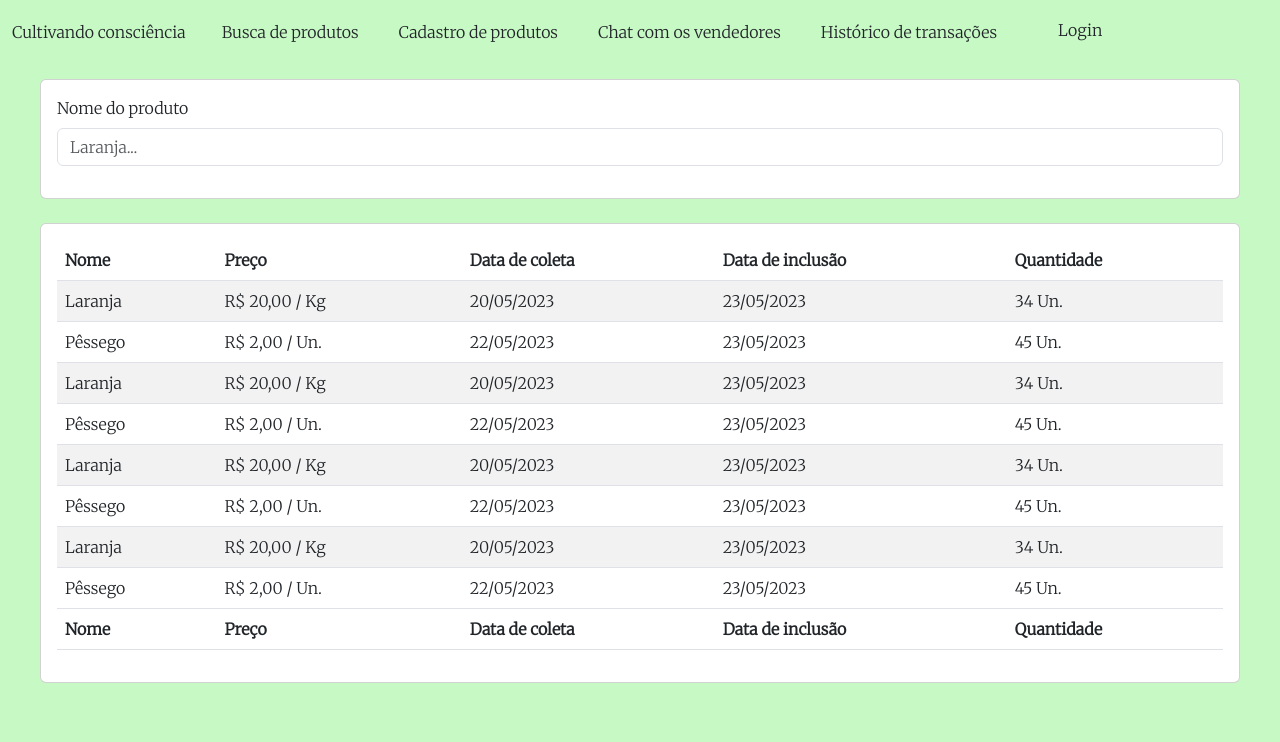
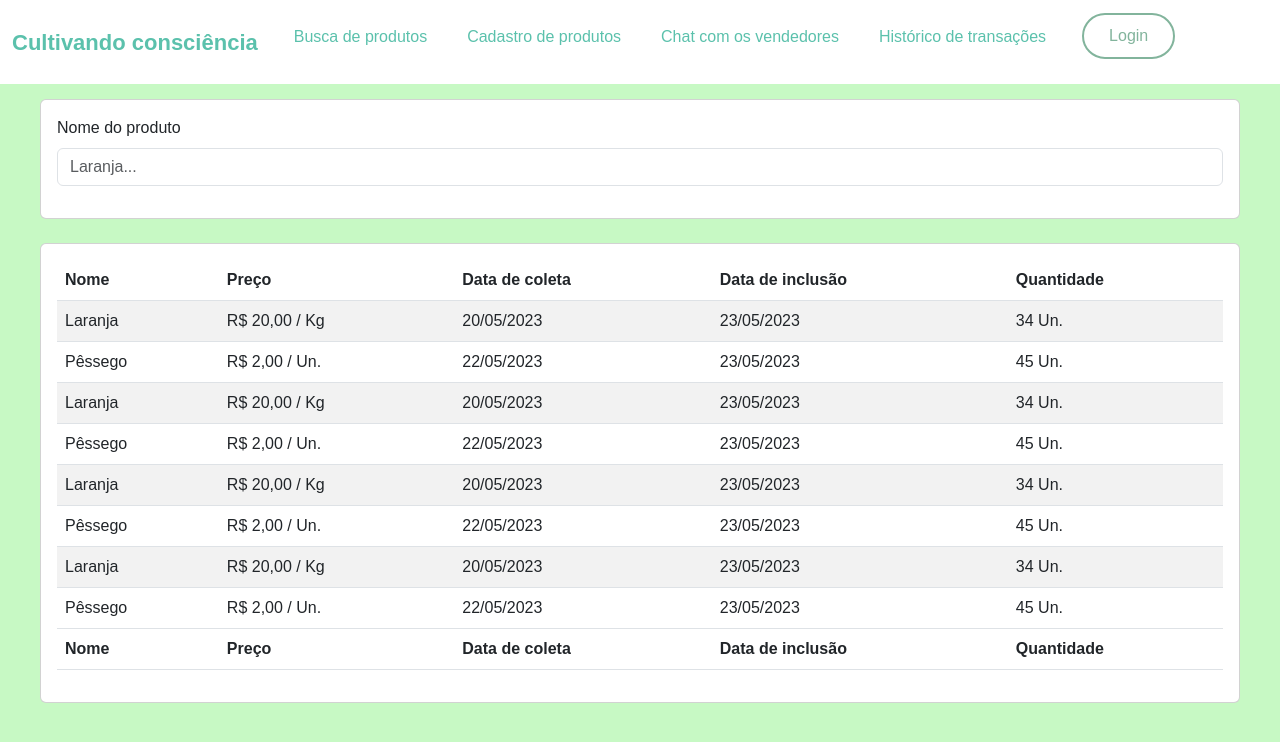
Before and after one commit to gabriel-fonseca-repo/ccprot, an Astro site: page /busca_produtos in a window 1280 px wide. Built offline with nearby package versions, Linux system fonts and the light colour scheme; Astro itself is replaced by a stand-in of ours; a web font is replaced by a local one.

Commit message:
Build para deploy e finalização dos ajustes

```diff
--- a/src/components/Navbar.astro
+++ b/src/components/Navbar.astro
@@ -1,5 +1,5 @@
 <nav class="navbar navbar-expand-lg">
-	<div class="container-fluid">
+	<div class="container-fluid" style="margin: 5px 0px 5px 0px;">
 		<a class="navbar-brand" href="/">Cultivando consciência</a>
 		<button class="navbar-toggler" type="button" data-bs-toggle="collapse" data-bs-target="#navbarSupportedContent" aria-controls="navbarSupportedContent" aria-expanded="false" aria-label="Toggle navigation">
 			<span class="navbar-toggler-icon"></span>
@@ -18,7 +18,7 @@
 				<li class="nav-item">
 					<a class="nav-link active" href="/hist_transacoes">Histórico de transações</a>
 				</li>
-				<li class="nav-item ms-3">
+				<li class="nav-item ms-3" style="margin-bottom: 20px;">
 					<a class="nav-link custom-btn custom-border-btn btn" href="/cadastro_usuario">Login</a>
 				</li>
 			</ul>
--- a/src/layouts/Layout.astro
+++ b/src/layouts/Layout.astro
@@ -30,17 +30,80 @@ const { title } = Astro.props;
 </html>
 
 <style is:global>
-	@import url("https://fonts.googleapis.com/css2?family=Merriweather:wght@300&display=swap");
-	* {
-		font-family: "Merriweather", serif;
+	@font-face {
+		font-family: "Metropolis";
+		src: url("../fonts/Metropolis/Metropolis-Regular.woff2") format("woff2"), url("../fonts/Metropolis/Metropolis-Regular.woff") format("woff");
+		font-weight: normal;
+		font-style: normal;
+		font-display: swap;
+	}
+
+	@font-face {
+		font-family: "Metropolis";
+		src: url("../fonts/Metropolis/Metropolis-Light.woff2") format("woff2"), url("../fonts/Metropolis/Metropolis-Light.woff") format("woff");
+		font-weight: 300;
+		font-style: normal;
+		font-display: swap;
+	}
+
+	@font-face {
+		font-family: "Metropolis";
+		src: url("../fonts/Metropolis/Metropolis-SemiBold.woff2") format("woff2"), url("../fonts/Metropolis/Metropolis-SemiBold.woff") format("woff");
+		font-weight: 600;
+		font-style: normal;
+		font-display: swap;
+	}
+
+	@font-face {
+		font-family: "Metropolis";
+		src: url("../fonts/Metropolis/Metropolis-Bold.woff2") format("woff2"), url("../fonts/Metropolis/Metropolis-Bold.woff") format("woff");
+		font-weight: bold;
+		font-style: normal;
+		font-display: swap;
+	}
+
+	:root {
+		--white-color: #ffffff;
+		--primary-color: #5bc1ac;
+		--secondary-color: #5a8069;
+		--section-bg-color: #f0f8ff;
+		--site-footer-bg-color: #588b7b;
+		--custom-btn-bg-color: #82b49c;
+		--custom-btn-bg-hover-color: #5bc1ac;
+		--dark-color: #000000;
+		--p-color: #717275;
+		--border-color: #e9eaeb;
+
+		--body-font-family: "Metropolis", sans-serif;
+
+		--h1-font-size: 52px;
+		--h2-font-size: 46px;
+		--h3-font-size: 32px;
+		--h4-font-size: 28px;
+		--h5-font-size: 24px;
+		--h6-font-size: 22px;
+		--p-font-size: 16px;
+		--btn-font-size: 18px;
+		--copyright-font-size: 14px;
+
+		--border-radius-large: 100px;
+		--border-radius-medium: 20px;
+		--border-radius-small: 10px;
+
+		--font-weight-light: 300;
+		--font-weight-normal: 400;
+		--font-weight-semibold: 600;
+		--font-weight-bold: 700;
 	}
 	main {
 		width: 100%;
-		padding: 15px;
 		overflow-y: auto;
 		overflow-x: hidden;
-		display: flex;
 		align-items: center;
+	}
+	body {
+		background-color: var(--white-color);
+		font-family: var(--body-font-family);
 	}
 	body {
 		background-color: rgb(199, 249, 196);
--- a/src/pages/busca_produtos.astro
+++ b/src/pages/busca_produtos.astro
@@ -101,6 +101,7 @@ import Layout from "../layouts/Layout.astro";
 		display: flex;
 		justify-content: center;
 		flex-direction: column;
+		padding: 15px;
 	}
 	div.card {
 		width: 100%;
--- a/src/pages/cadastro_produto.astro
+++ b/src/pages/cadastro_produto.astro
@@ -56,6 +56,7 @@ import Layout from "../layouts/Layout.astro";
 <style is:inline>
 	main {
 		justify-content: space-evenly;
+		padding: 15px;
 	}
 	img.img-wide {
 		margin-right: 30px;
--- a/src/pages/cadastro_usuario.astro
+++ b/src/pages/cadastro_usuario.astro
@@ -6,16 +6,11 @@ import Layout from "../layouts/Layout.astro";
 	<section class="register">
 		<div class="card">
 			<div class="col-md-3">
-				<img class="py-5 mx-5" style="display: block; max-width: 100%; height: auto;" src="img/Img3.png" />
+				<img class="py-5 mx-5" style="display: block; max-width: 100%; height: auto;" src="/images/Img3.png" />
 			</div>
 
 			<div class="col-md-6 pe-0 me-0">
-				<h3 id="text" class="text-md-center pt-5 pb-2">Crie sua conta</h3>
 				<div id="pageBody" class="container-md px-0 mx-0 rounded" style="background-color: rgb(199, 234, 217);">
-					<div class="col-12 pt-3 pe-3">
-						<h6 class="text-md-end">*Campos Obrigatórios</h6>
-					</div>
-
 					<div class="card-body">
 						<h3 id="text" class="card-title">Crie sua conta</h3>
 						<div class="col-12 px-0">
@@ -123,7 +118,7 @@ import Layout from "../layouts/Layout.astro";
 					</div>
 				</div>
 				<div class="col-md-3">
-					<img class="py-10 my-5" style="display: block; max-width: 100%; height: auto;" src="img/Img4.png" />
+					<img class="py-10 my-5" style="display: block; max-width: 100%; height: auto;" src="/images/Img4.png" />
 				</div>
 			</div>
 		</div>
@@ -141,15 +136,16 @@ import Layout from "../layouts/Layout.astro";
 				</div>
 			</div>
 		</div>
+	</section>
+</Layout>
 
 <style is:inline>
 	main {
 		justify-content: space-evenly;
+		padding: 15px;
 	}
 	div.card {
 		background-color: rgb(199, 234, 217);
 		max-width: 1200px;
 	}
 </style>
-	</section>
-</Layout>
--- a/src/pages/index.astro
+++ b/src/pages/index.astro
@@ -15,7 +15,6 @@ import Layout from "../layouts/Layout.astro";
 
 									<div class="carousel-caption d-flex flex-column justify-content-end">
 										<h1>Cultivando</h1>
-
 										<h1>Consciência</h1>
 									</div>
 								</div>
@@ -320,84 +319,6 @@ import Layout from "../layouts/Layout.astro";
 </Layout>
 
 <style>
-	@font-face {
-		font-family: "Metropolis";
-		src: url("../fonts/Metropolis/Metropolis-Regular.woff2") format("woff2"), url("../fonts/Metropolis/Metropolis-Regular.woff") format("woff");
-		font-weight: normal;
-		font-style: normal;
-		font-display: swap;
-	}
-
-	@font-face {
-		font-family: "Metropolis";
-		src: url("../fonts/Metropolis/Metropolis-Light.woff2") format("woff2"), url("../fonts/Metropolis/Metropolis-Light.woff") format("woff");
-		font-weight: 300;
-		font-style: normal;
-		font-display: swap;
-	}
-
-	@font-face {
-		font-family: "Metropolis";
-		src: url("../fonts/Metropolis/Metropolis-SemiBold.woff2") format("woff2"), url("../fonts/Metropolis/Metropolis-SemiBold.woff") format("woff");
-		font-weight: 600;
-		font-style: normal;
-		font-display: swap;
-	}
-
-	@font-face {
-		font-family: "Metropolis";
-		src: url("../fonts/Metropolis/Metropolis-Bold.woff2") format("woff2"), url("../fonts/Metropolis/Metropolis-Bold.woff") format("woff");
-		font-weight: bold;
-		font-style: normal;
-		font-display: swap;
-	}
-
-	/*---------------------------------------
-  CUSTOM PROPERTIES ( VARIABLES )
------------------------------------------*/
-	:root {
-		--white-color: #ffffff;
-		--primary-color: #5bc1ac;
-		--secondary-color: #5a8069;
-		--section-bg-color: #f0f8ff;
-		--site-footer-bg-color: #588b7b;
-		--custom-btn-bg-color: #82b49c;
-		--custom-btn-bg-hover-color: #5bc1ac;
-		--dark-color: #000000;
-		--p-color: #717275;
-		--border-color: #e9eaeb;
-
-		--body-font-family: "Metropolis", sans-serif;
-
-		--h1-font-size: 52px;
-		--h2-font-size: 46px;
-		--h3-font-size: 32px;
-		--h4-font-size: 28px;
-		--h5-font-size: 24px;
-		--h6-font-size: 22px;
-		--p-font-size: 16px;
-		--btn-font-size: 18px;
-		--copyright-font-size: 14px;
-
-		--border-radius-large: 100px;
-		--border-radius-medium: 20px;
-		--border-radius-small: 10px;
-
-		--font-weight-light: 300;
-		--font-weight-normal: 400;
-		--font-weight-semibold: 600;
-		--font-weight-bold: 700;
-	}
-
-	body {
-		background-color: var(--white-color);
-		font-family: var(--body-font-family);
-	}
-
-	/*---------------------------------------
-  TYPOGRAPHY
------------------------------------------*/
-
 	h2,
 	h3,
 	h4,
@@ -1600,9 +1521,6 @@ import Layout from "../layouts/Layout.astro";
 		background: var(--primary-color);
 	}
 
-	/*---------------------------------------
-  FOOTER MENU
------------------------------------------*/
 	.footer-menu {
 		column-count: 2;
 		margin: 0;
@@ -1623,9 +1541,6 @@ import Layout from "../layouts/Layout.astro";
 		margin-bottom: 5px;
 	}
 
-	/*---------------------------------------
-  SOCIAL ICON
------------------------------------------*/
 	.social-icon {
 		margin: 0;
 		padding: 0;
@@ -1655,9 +1570,6 @@ import Layout from "../layouts/Layout.astro";
 		color: var(--white-color);
 	}
 
-	/*---------------------------------------
-  RESPONSIVE STYLES
------------------------------------------*/
 	@media screen and (min-width: 1600px) {
 		.featured-block {
 			min-height: inherit;
```
Lines whose indentation alone changed are shown as unchanged.
